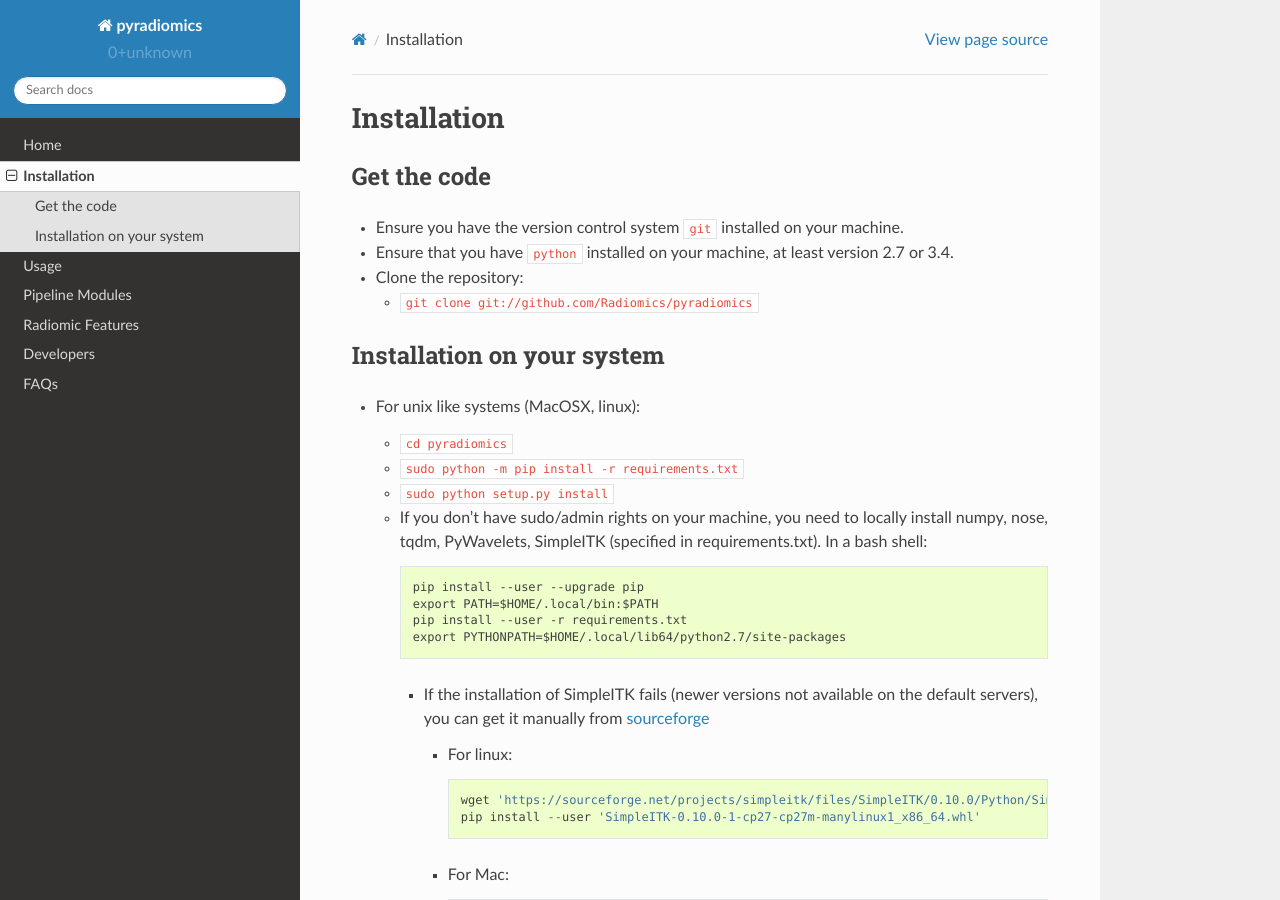
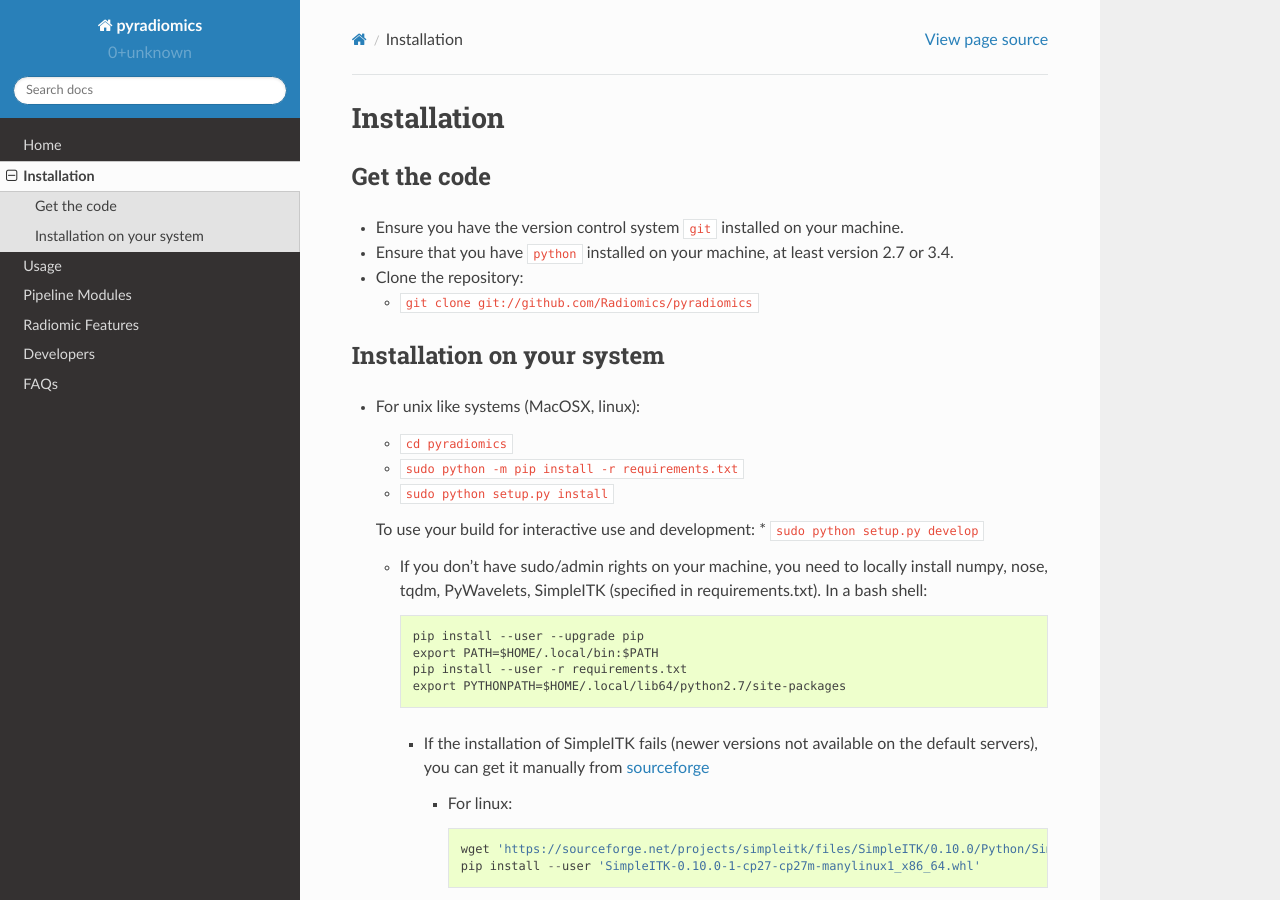
Before and after one commit to AIM-Harvard/pyradiomics, a Sphinx documentation site: the page built from docs/installation.rst, in a window 1280 px wide and 900 px high. Built offline with Sphinx 7.4.7 and the Read the Docs theme 2.0.0, drawn with Linux system fonts in a browser that asks for light colours.

Commit message:
Add extra install step
Set up developer mode so cmatrices shared library is accessible.

Addresses [issue #244](https://github.com/Radiomics/pyradiomics/issues/244)

```diff
--- a/docs/installation.rst
+++ b/docs/installation.rst
@@ -25,6 +25,9 @@
   * ``cd pyradiomics``
   * ``sudo python -m pip install -r requirements.txt``
   * ``sudo python setup.py install``
+
+  To use your build for interactive use and development:
+  * ``sudo python setup.py develop``
 
   * If you don't have sudo/admin rights on your machine, you need to locally install numpy, nose, tqdm, PyWavelets, SimpleITK (specified in requirements.txt). In a bash shell::
 
```
